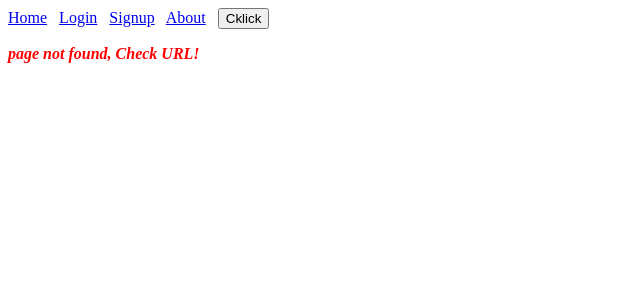
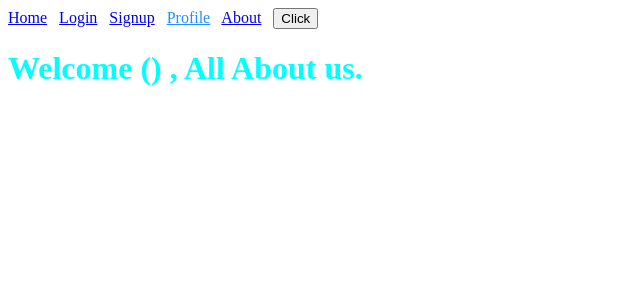
Before and after one commit to staraneelpatra/AngularApp16, an Angular app in the folder AngularApp16/: page /profile in a window 1280 px wide. Before the commit this address had no page. Shown: the top 300 px of the page, without its empty margins (0-640 px from the left). Built offline with nearby package versions, Linux system fonts and the light colour scheme.

Commit message:
Routing, parametrized Routing, Parametrsid and Query String
Routing, parametrized Routing, Parametrsid and Query String

```diff
--- a/AngularApp16/src/app/app.component.html
+++ b/AngularApp16/src/app/app.component.html
@@ -102,9 +102,11 @@
     &nbsp;
     <a routerLink="/signup" routerLinkActive="active">Signup</a>
     &nbsp;
+    <a routerLink="/profile" routerLinkActive="active">Profile</a>
+    &nbsp;
     <a routerLink="/about" routerLinkActive="active">About</a>
     &nbsp;
-    <button (click)="redirect()">Cklick</button>
+    <button (click)="redirect()">Click</button>
     <router-outlet>
     </router-outlet>
 </div>
--- a/AngularApp16/src/app/customer/about/about.component.html
+++ b/AngularApp16/src/app/customer/about/about.component.html
@@ -1 +1 @@
-<h1>about works!</h1>
+<h1>Welcome {{name}}({{id}}) , All About us.</h1>
--- a/AngularApp16/src/app/customer/about/about.component.ts
+++ b/AngularApp16/src/app/customer/about/about.component.ts
@@ -1,4 +1,5 @@
 import { Component } from '@angular/core';
+import { ActivatedRoute } from '@angular/router';
 
 @Component({
   selector: 'app-about',
@@ -6,5 +7,20 @@ import { Component } from '@angular/core';
   styleUrls: ['./about.component.css']
 })
 export class AboutComponent {
+  name  = "";
+  id = "";
+  constructor(private route : ActivatedRoute) {}
 
+  ngOnInit(): void{
+    this.route.params.subscribe(params =>{
+      console.log(params)
+      this.name = params['username'];
+      this.id = params['id'];
+    })
+    this.route.queryParams.subscribe(params =>{
+      console.log(params)
+      this.name = params['username'];
+      this.id = params['id'];
+    })
+  }
 }
```
Also changed, not shown: AngularApp16/src/app/app-routing.module.ts (+13 -1 lines).
